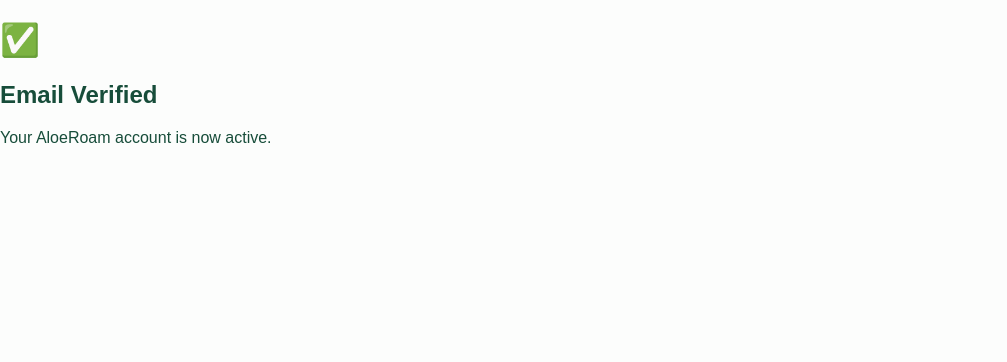
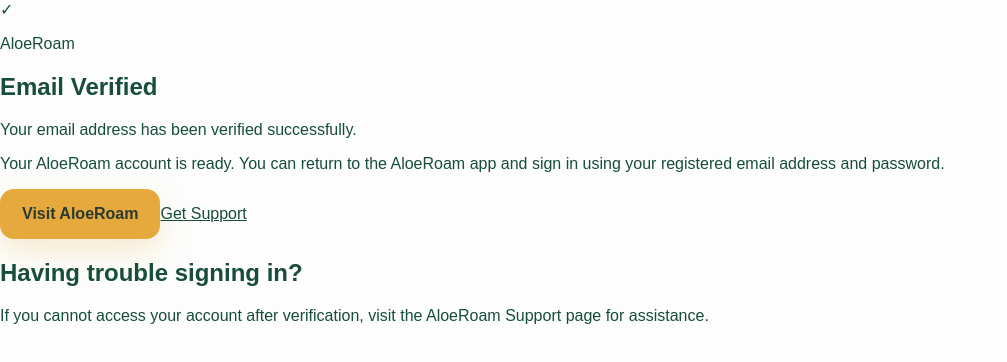
Before and after one commit to cardodev601-commits/AloeRoam, a Next.js app: page /email-verified in a window 1280 px wide. Shown: the top 362 px of the page, without its empty margins (0-1007 px from the left). Built offline with nearby package versions, Linux system fonts and the light colour scheme.

Commit message:
Refactor Email Verified page component

```diff
--- a/src/app/email-verified/page.js
+++ b/src/app/email-verified/page.js
@@ -1,23 +1,52 @@
-export default function EmailVerified() {
+import Link from "next/link";
+
+export const metadata = {
+  title: "Email Verified",
+  description: "Your AloeRoam email address has been verified successfully.",
+  robots: {
+    index: false,
+    follow: false,
+  },
+};
+
+export default function EmailVerifiedPage() {
   return (
-    <main className="min-h-screen flex items-center justify-center">
+    <main className="statusPage">
+      <section className="statusCard">
+        <div className="statusIcon" aria-hidden="true">
+          ✓
+        </div>
 
-      <div className="text-center">
+        <p className="legalEyebrow">AloeRoam</p>
+        <h1>Email Verified</h1>
 
-        <h1 className="text-5xl">
-          ✅
-        </h1>
-
-        <h2 className="mt-4 text-3xl font-bold">
-          Email Verified
-        </h2>
-
-        <p className="mt-4">
-          Your AloeRoam account is now active.
+        <p className="statusLead">
+          Your email address has been verified successfully.
         </p>
 
-      </div>
+        <p className="statusText">
+          Your AloeRoam account is ready. You can return to the AloeRoam app
+          and sign in using your registered email address and password.
+        </p>
 
+        <div className="statusActions">
+          <Link href="/" className="primaryButton">
+            Visit AloeRoam
+          </Link>
+
+          <Link href="/support" className="statusSecondaryButton">
+            Get Support
+          </Link>
+        </div>
+
+        <div className="statusHelp">
+          <h2>Having trouble signing in?</h2>
+          <p>
+            If you cannot access your account after verification, visit the
+            AloeRoam Support page for assistance.
+          </p>
+        </div>
+      </section>
     </main>
   );
 }
```
